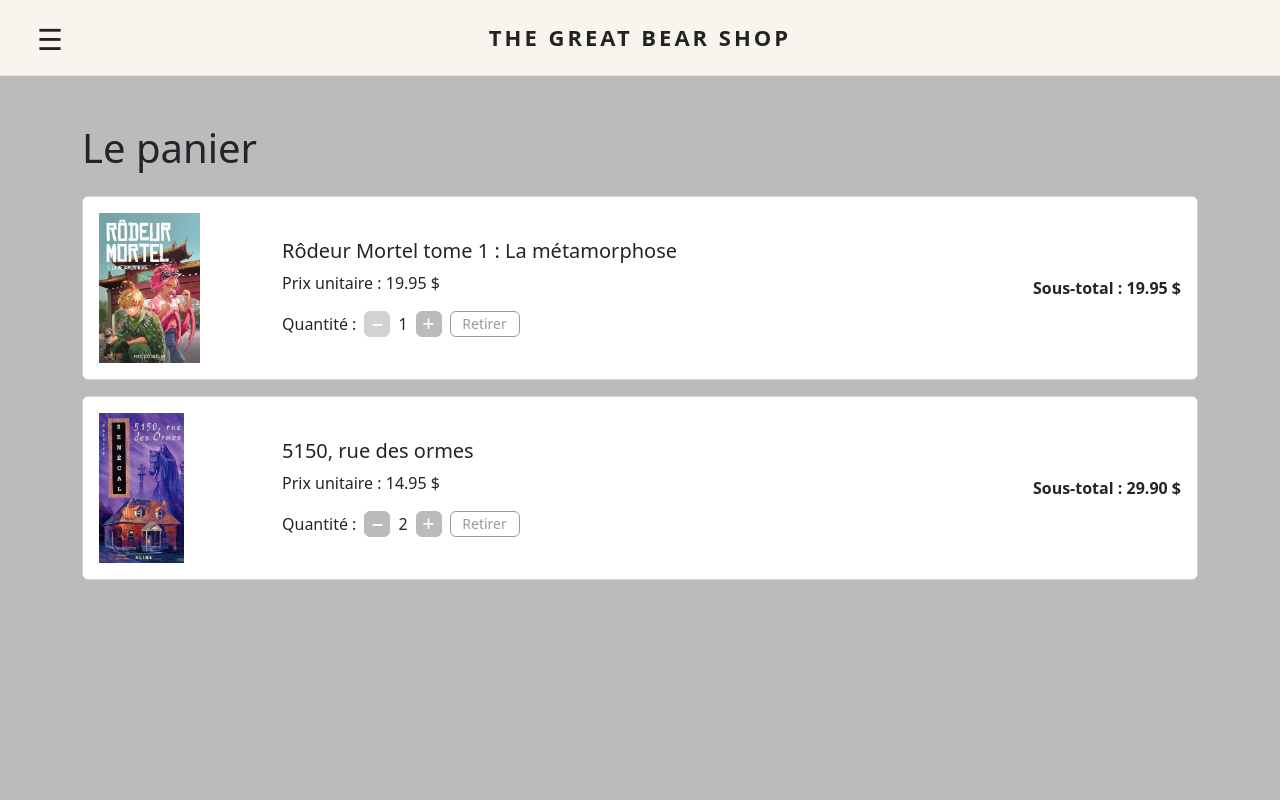
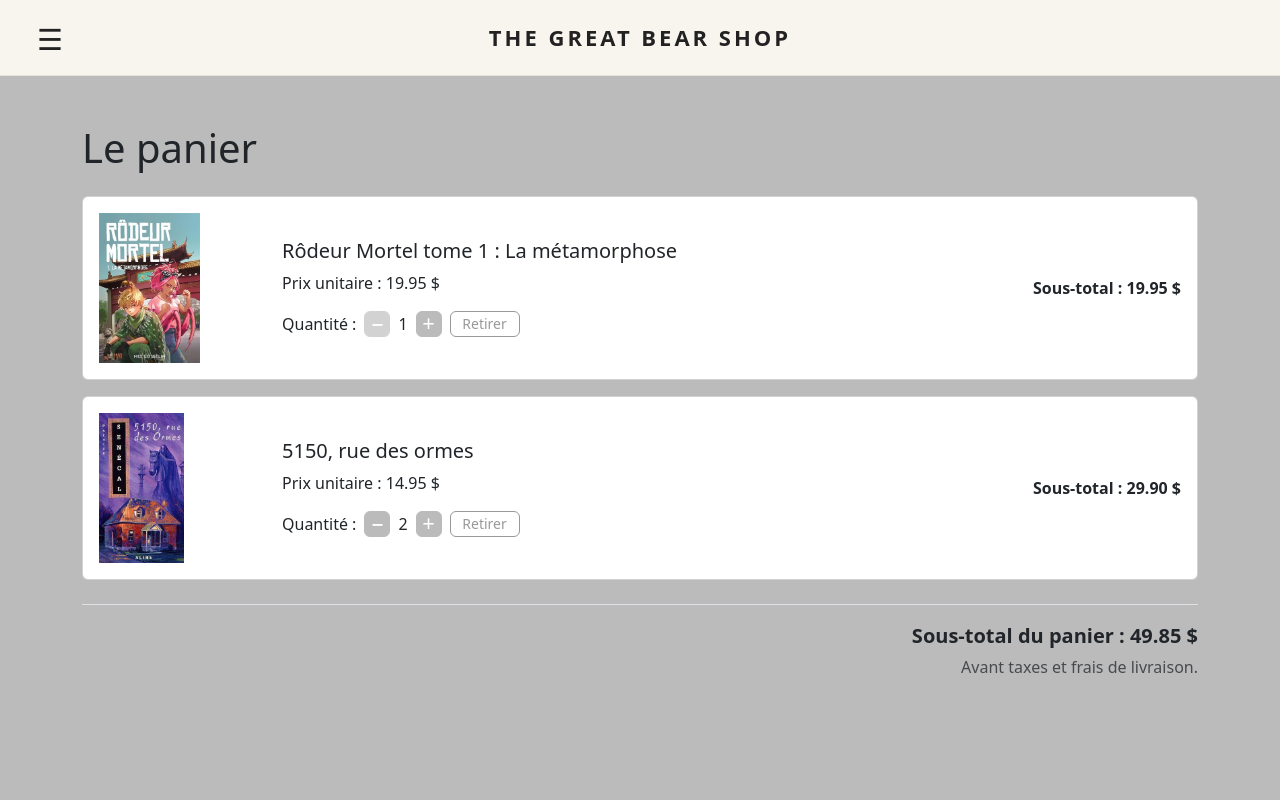
Before and after one commit to amirahv/great-bear-shop-a2026, a React (Vite) app in the folder GreatBearShop/: page /panier in a window 1280 px wide. Shown: the top 800 px of the page. Built offline with nearby package versions, Linux system fonts and the light colour scheme.

Commit message:
ajouter le sous-total global du panier

```diff
--- a/GreatBearShop/src/pages/PagePanier.tsx
+++ b/GreatBearShop/src/pages/PagePanier.tsx
@@ -65,6 +65,19 @@ function PagePanier() {
         };
       }),
     );
+  }
+
+  // Additionne les montants des articles en centimes.
+  // Si un montant manque, le sous-total ne peut pas être calculé.
+  let sousTotalEnCentimes: number | null = 0;
+
+  for (const article of articles) {
+    if (article.totalLigne === null) {
+      sousTotalEnCentimes = null;
+      break;
+    }
+
+    sousTotalEnCentimes += Math.round(article.totalLigne * 100);
   }
 
   return (
@@ -174,6 +187,21 @@ function PagePanier() {
             </div>
           ))
         )}
+        {/* Sous-total global, affiché uniquement si le panier contient des articles. */}
+        {articles.length > 0 && (
+          <div className="border-top pt-3 mt-4 text-end">
+            <p className="fs-5 fw-bold mb-1">
+              Sous-total du panier :{" "}
+              {sousTotalEnCentimes !== null
+                ? `${(sousTotalEnCentimes / 100).toFixed(2)} $`
+                : "Non calculable"}
+            </p>
+
+            <p className="text-muted mb-0">
+              Avant taxes et frais de livraison.
+            </p>
+          </div>
+        )}
       </div>
     </div>
   );
```
